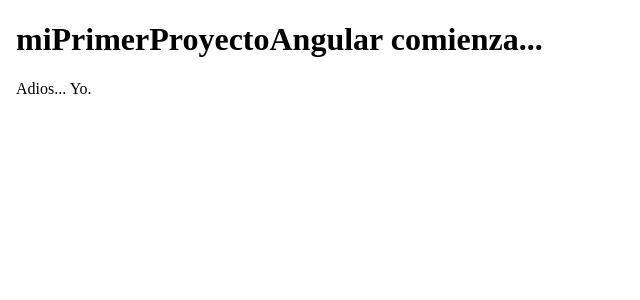
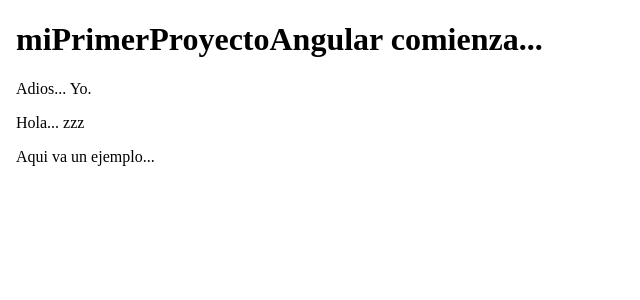
Before and after one commit to southvalhalla/PruebaAngular, an Angular app: page / in a window 1280 px wide. Shown: the top 300 px of the page, without its empty margins (0-640 px from the left). Built offline with nearby package versions, Linux system fonts and the light colour scheme.

Commit message:
se crea componentes empleados

```diff
--- a/angular.json
+++ b/angular.json
@@ -94,5 +94,8 @@
         }
       }
     }
+  },
+  "cli": {
+    "analytics": "318355ab-9a86-41ee-8089-59b920c6dc65"
   }
 }
--- a/src/app/app.component.html
+++ b/src/app/app.component.html
@@ -9,5 +9,6 @@
 <body>
   <h1>{{title}} comienza...</h1>
   <p>{{bye}} Yo.</p>
+  <app-empleados></app-empleados>
 </body>
 </html>
--- a/src/app/app.module.ts
+++ b/src/app/app.module.ts
@@ -2,10 +2,12 @@ import { NgModule } from '@angular/core';
 import { BrowserModule } from '@angular/platform-browser';
 
 import { AppComponent } from './app.component';
+import { EmpleadosComponent } from './empleados/empleados.componet';
+import { EmpleadoComponent } from './empleado/empleado.component';
 
 @NgModule({
   declarations: [
-    AppComponent
+    AppComponent,EmpleadosComponent, EmpleadoComponent
   ],
   imports: [
     BrowserModule
--- /dev/null
+++ b/src/app/empleado/empleado.component.html
@@ -0,0 +1 @@
+<p>Aqui va un ejemplo...</p>
--- /dev/null
+++ b/src/app/empleados/empleados.component.html
@@ -0,0 +1,2 @@
+<p>Hola... {{empleado}}</p>
+<app-empleado></app-empleado>
--- /dev/null
+++ b/src/app/empleados/empleados.componet.ts
@@ -0,0 +1,10 @@
+import { Component } from "@angular/core";
+
+@Component({
+    selector: "app-empleados",
+    templateUrl: './empleados.component.html',
+    styleUrls: ['./empleados.component.css']
+})
+export class EmpleadosComponent {
+    empleado = 'zzz';
+}
```
Also changed, not shown: src/app/empleado/empleado.component.ts (added, +10 -0 lines), src/app/empleado/empleado.component.css (added), src/app/empleados/empleados.component.css (added), 1 other file (tests, documents, lock files or other folders).
